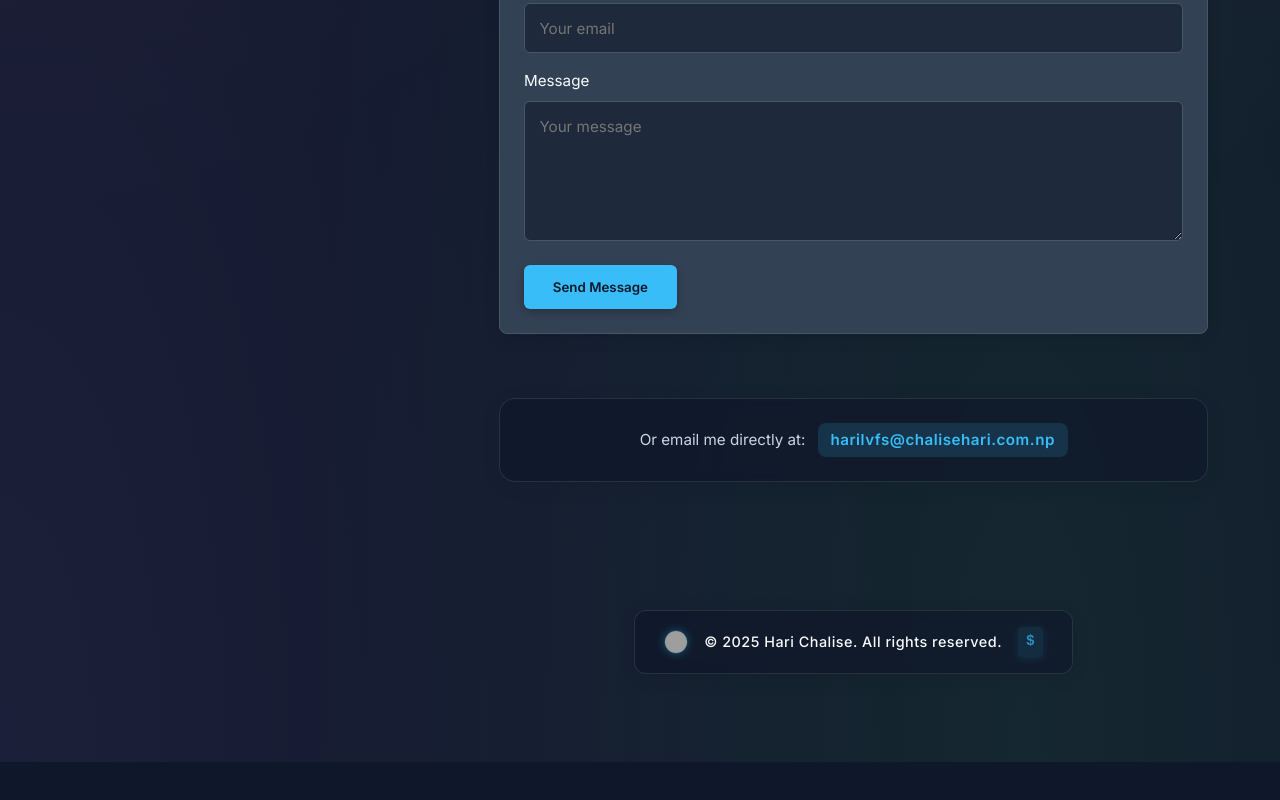
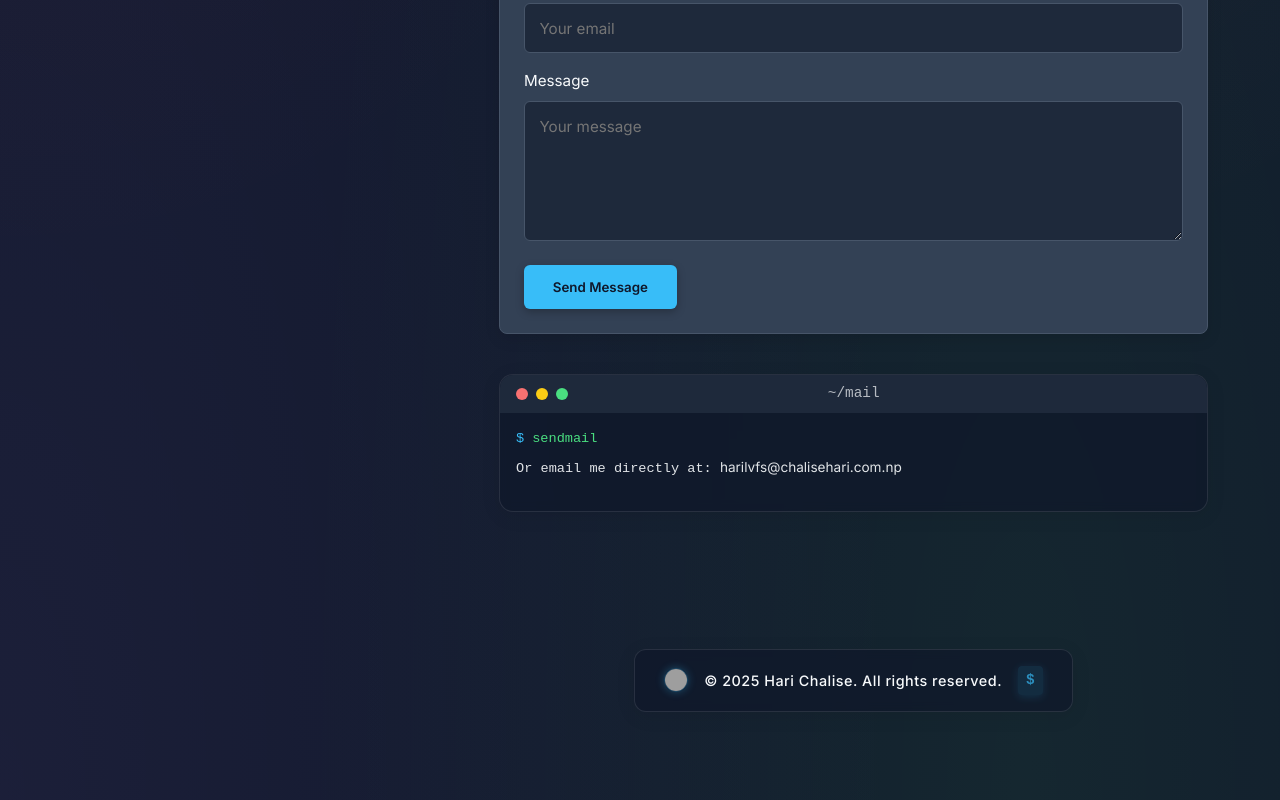
Before and after one commit to harilvfs/web, a React (Create React App) app: page / in a window 1280 px wide. Shown: the part 2781-3581 px from the top of the page. Before the commit the page ends 3543 px from the top, so only its background shows below. Built offline with nearby package versions, Linux system fonts and the light colour scheme; grey boxes are pictures that could not be loaded.

Commit message:
update styling

```diff
--- a/src/components/Contact.tsx
+++ b/src/components/Contact.tsx
@@ -10,10 +10,10 @@ import {
   FormInput,
   FormTextArea,
   SubmitButton,
-  EmailContact,
   SuccessNotification,
 } from './styled';
 import { userData } from '../data';
+import Terminal from './Terminal';
 
 interface ContactProps {
   visible?: boolean;
@@ -63,6 +63,11 @@ const Contact: React.FC<ContactProps> = () => {
     } finally {
       setIsSubmitting(false);
     }
+  };
+
+  const emailCommand = {
+    command: 'sendmail',
+    text: `Or email me directly at: <a href="mailto:${userData.email}">${userData.email}</a>`,
   };
 
   return (
@@ -127,10 +132,7 @@ const Contact: React.FC<ContactProps> = () => {
           {isSubmitting ? 'Sending...' : 'Send Message'}
         </SubmitButton>
       </ContactForm>
-      <EmailContact>
-        Or email me directly at:{' '}
-        <a href={`mailto:${userData.email}`}>{userData.email}</a>
-      </EmailContact>
+      <Terminal title="~/mail" commands={[emailCommand]} delay={100} />
     </>
   );
 };
```
